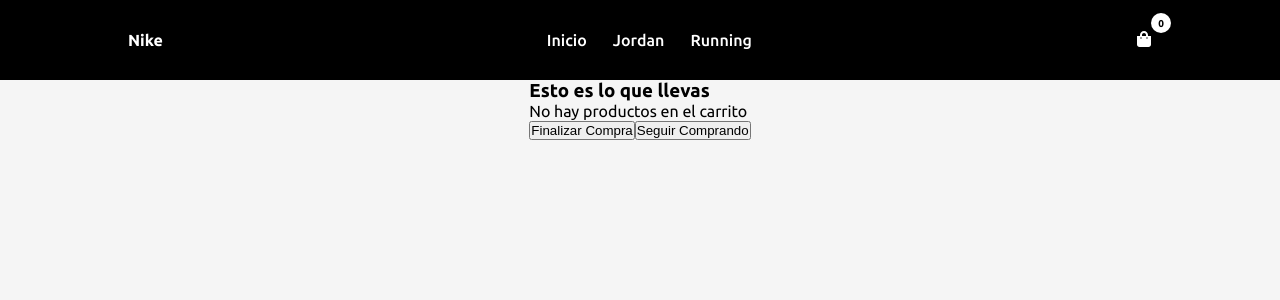
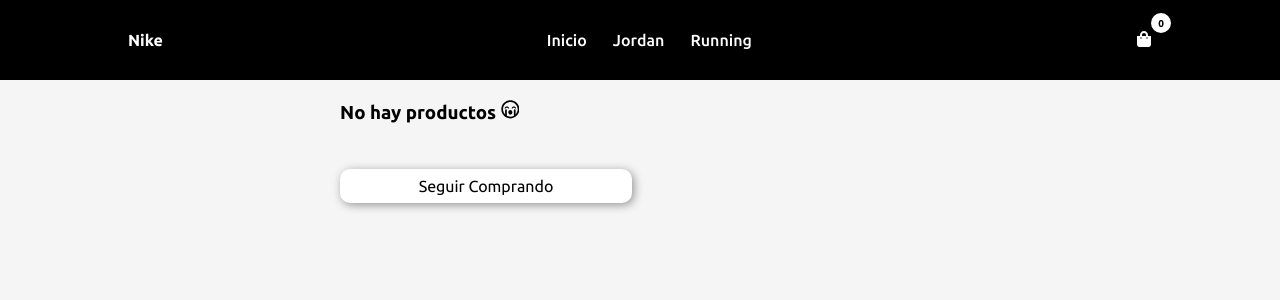
Before and after one commit to francovalderrama/coder-ecommerce, a React (Create React App) app: page /cart in a window 1280 px wide. Shown: the top 300 px of the page. Built offline with nearby package versions, Linux system fonts and the light colour scheme.

Commit message:
Ejercicio 11 - Cart View

```diff
--- a/src/App.css
+++ b/src/App.css
@@ -126,7 +126,9 @@ p{
   animation:0.3s scale-up ease;
 
 }
-
+.cart-list{
+  width:600px;
+}
 @keyframes scale-up {
   from{opacity:0; scale:.8; left:-100px}
   to{opacity:1; scale:1; left:0}
@@ -162,3 +164,69 @@ max-height:auto;
 .page{
   margin-top:80px;
 }
+
+.cart-footer{
+  width:600px;
+  margin-top:35px;
+}
+
+.cart-footer h5{
+  float:right;
+}
+
+.cart-footer .cart-buttons{
+  width:100%;
+  display:flex;
+  flex-wrap: wrap;
+  justify-content: space-between;
+}
+
+.cart-footer  .cart-button{
+  width:46%;
+  padding:8px;
+  background:white;
+  border-radius: 10px;
+  border:none;
+  box-shadow:2px 2px 10px rgba(0,0,0,0.4);
+  cursor: pointer;;
+  margin-top:10px;
+
+  text-align: center;
+  text-decoration: none;
+  color:black;;
+
+}
+
+.finalizar-compra{
+  background:#000 !important;
+  color:white !important;
+}
+
+.total-wraper{
+  float:right;
+  width:100%;
+  text-align: right;
+}
+
+.total-wraper h3{
+  width: auto;
+}
+.cart-title{
+  margin-top:20px;
+}
+
+.borrar-icon{
+  cursor:pointer;
+  transition: 0.3s ease;
+}
+
+.borrar-icon:hover{
+  scale:1.1;
+  transform: rotate(20deg);
+  transition: 0.3s ease;
+  color:red;
+}
+
+.nohayproductos{
+  width:100%;
+}
--- a/src/Context/CartContext.js
+++ b/src/Context/CartContext.js
@@ -12,6 +12,12 @@ function CartContextProvider({children}) {
 
     const [productos, setProductos] = useState([])
 
+    const [total, setTotal] = useState([])
+
+    const[itemsAgregados, setItemsAgregados] = useState()
+
+
+
     useEffect(() => {
 
         getProducts()
@@ -22,7 +28,7 @@ function CartContextProvider({children}) {
 
     return(
         <CartContext.Provider
-            value={{ cart, setCart, productos }}>
+            value={{ cart, setCart, productos, total, setTotal, itemsAgregados, setItemsAgregados }}>
             {children}
 
         </CartContext.Provider>
--- a/src/components/Cart/Cart.jsx
+++ b/src/components/Cart/Cart.jsx
@@ -2,20 +2,28 @@
 import React from 'react'
 import {Link} from 'react-router-dom'
 import {useCartContext} from '../../Context/CartContext'
+import { useState } from 'react';
+import {FaTrashAlt, FaRegSadCry} from 'react-icons/fa'
 
 
 export default function Cart() {
-    const {cart} = useCartContext();
-    console.log(cart)
+    const {cart, total, setTotal, setCart} = useCartContext();
 
+    function borrarProducto(id){
+        const newCart =[...cart]
+        setCart(newCart.filter(prod => prod.producto.id !== id))
 
+    }
 
+   //Setiando el total
+    setTotal(cart.map( prod => prod.producto.price * prod.quantity).reduce((acc, el) => acc + el,0 ))
     return (
-        <div>
+        <>
 
             <div className="cart-list-container">
-                <div>
-                    <h3>Esto es lo que llevas</h3>
+                <div className="cart-list">
+
+           {cart.length > 0 ? <h3 className="cart-title">Esto es lo que llevas</h3> : <h3 className="cart-title">No hay productos <FaRegSadCry/></h3>}
 
             {cart.length > 0 && cart.map(
                 product => <div className="list-product">
@@ -30,16 +38,24 @@ export default function Cart() {
                     <h3><span>Cantidad</span><br/>{product.quantity}</h3>
                     </div>
                     <div><h3><span>Total</span><br/>${product.producto.price * product.quantity}</h3></div>
-
+                    <div><FaTrashAlt className="borrar-icon" onClick={() => borrarProducto(product.producto.id)} /> </div>
                     </div>
             )}
 
-            {cart.length === 0 && <p>No hay productos en el carrito</p>}
 
-            <button>Finalizar Compra</button>
-            <Link exact to="/"><button>Seguir Comprando</button></Link>
+
+            <div className="cart-footer">
+               {cart.length > 0 && <div className="total-wraper">Total: <h3>${total}</h3></div> }
+                <div className="cart-buttons">
+                    <Link exact to="/" className="cart-button">Seguir Comprando</Link>
+                    {cart.length > 0 && <Link exact to="/" className="cart-button finalizar-compra">Finalizar compra</Link>}
+
+                </div>
+
+            </div>
+
             </div>
             </div>
-        </div>
+        </>
     )
 }
--- a/src/components/ItemCount/ItemCount.jsx
+++ b/src/components/ItemCount/ItemCount.jsx
@@ -99,6 +99,9 @@ export default function ItemCount({productID, productName}) {
 
         if(estaEnElCart != -1){
           newCart[estaEnElCart].quantity = newCart[estaEnElCart].quantity + contador;
+
+          //Para actualizar el número del cart widget cuando se vuelva agregar el mismo item.
+          setCart(newCart)
         }else{
 
         setCart([
--- a/src/components/NavBar/NavBar.jsx
+++ b/src/components/NavBar/NavBar.jsx
@@ -94,8 +94,10 @@ const CartWidget = styled(FaShoppingBag)`
 
 
 function NavBar({ toggle }) {
-    const{cart} = useCartContext();
+    const{cart, itemsAgregados, setItemsAgregados} = useCartContext();
 
+
+    setItemsAgregados(cart.map( prod => prod.quantity).reduce((acc, el) => acc + el,0 ))
 
         return (
         <>
@@ -127,7 +129,7 @@ function NavBar({ toggle }) {
                      <NavIcons>
                          <NavLinks exact to="/cart">
                             <FaShoppingBag/>
-                            <div className="cart-length"><p>{cart.length}</p></div>
+                            <div className="cart-length"><p>{itemsAgregados}</p></div>
                             </NavLinks>
                      </NavIcons>
 
--- a/src/products.js
+++ b/src/products.js
@@ -7,7 +7,7 @@ const products = [
         categoria: "jordan",
         image: "https://static.nike.com/a/images/t_PDP_864_v1/f_auto,b_rgb:f5f5f5/607248c9-08da-4991-b216-5db7f5e4a81d/calzado-de-b%C3%A1squetbol-air-jordan-35-low-quai-54-z1GTFq.png",
         descripcion: "Lorem imspum dolor sit amet.",
-        price: 136.990,
+        price: 5000,
     },
 
     {
```
